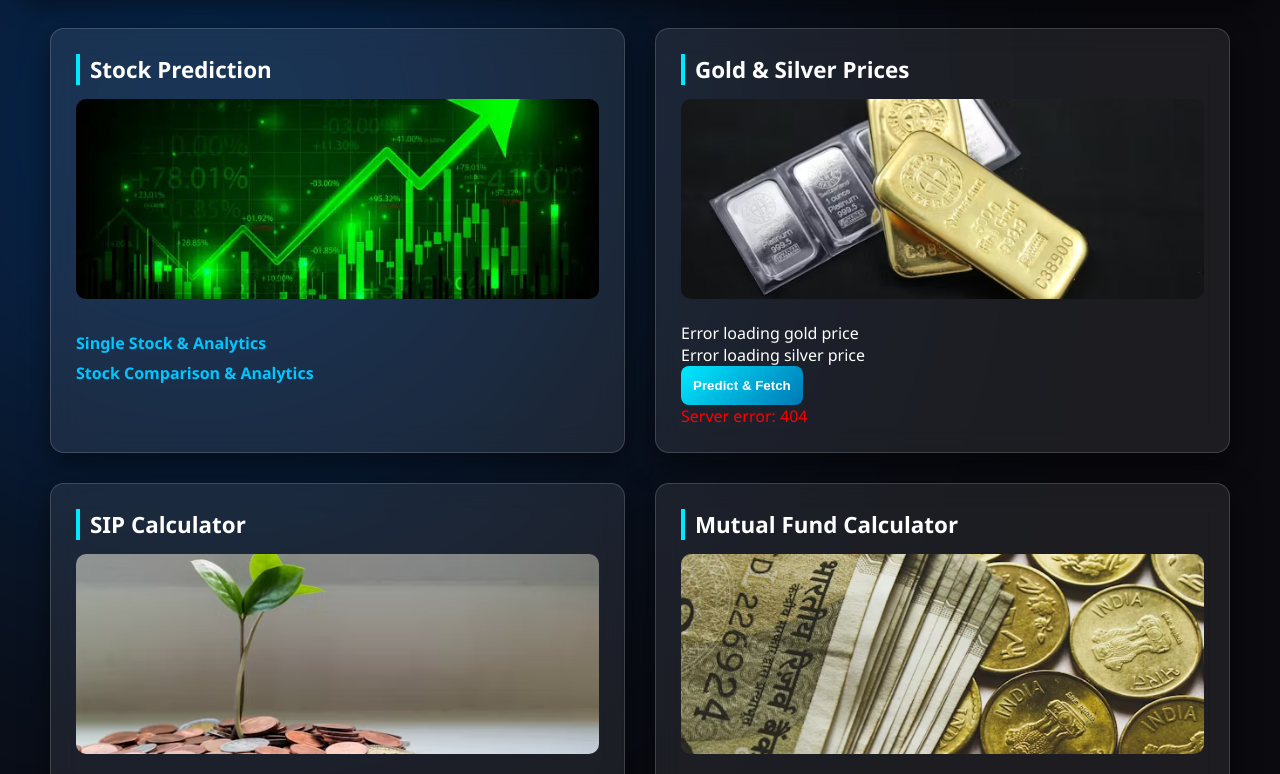
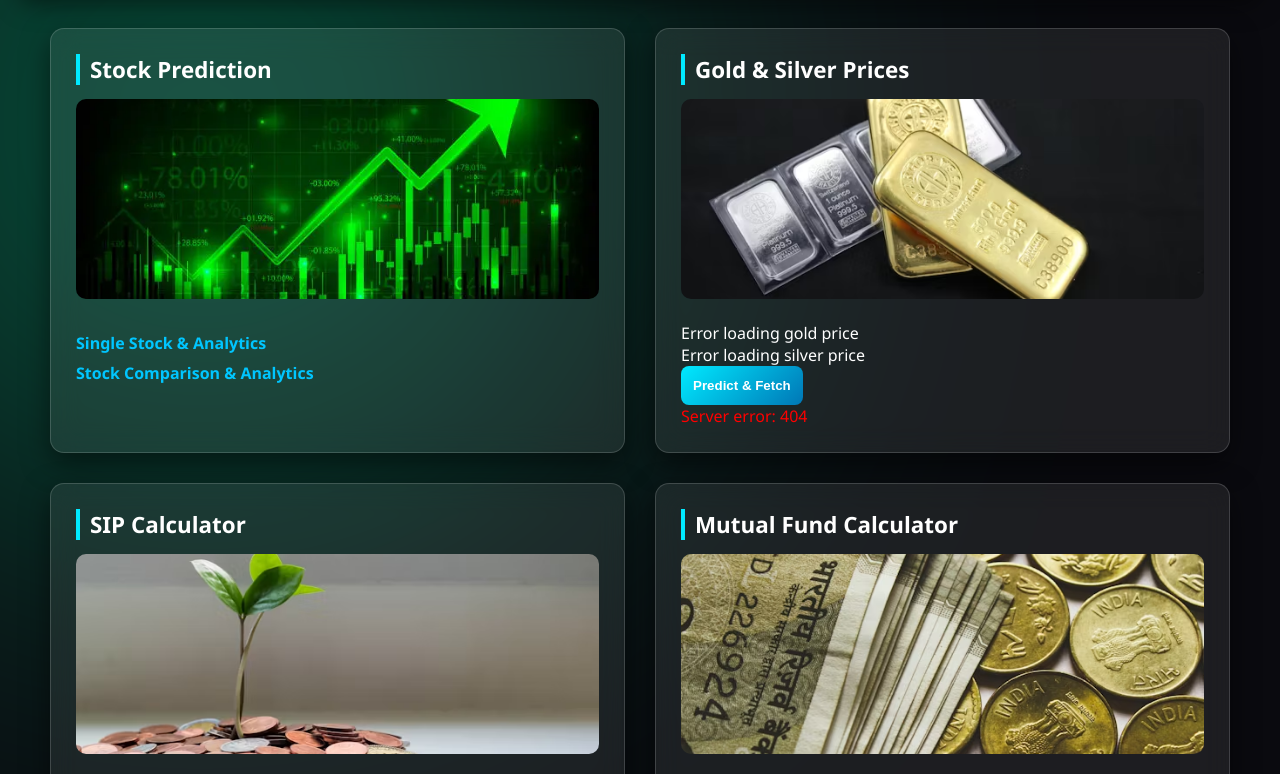
Before and after one commit to xthxr/FinTech, a website: page home.html in a window 1280 px wide. Shown: the part 79-853 px from the top of the page. Drawn offline with Linux system fonts and the light colour scheme; no server answers.

Commit message:
Update style.css

```diff
--- a/style.css
+++ b/style.css
@@ -49,7 +49,7 @@ body::before {
   height: 800px;
   top: -200px;
   left: -200px;
-  background: #0077ff;
+  background: #00ffaa;
 }
 body::after {
   width: 900px;
```
